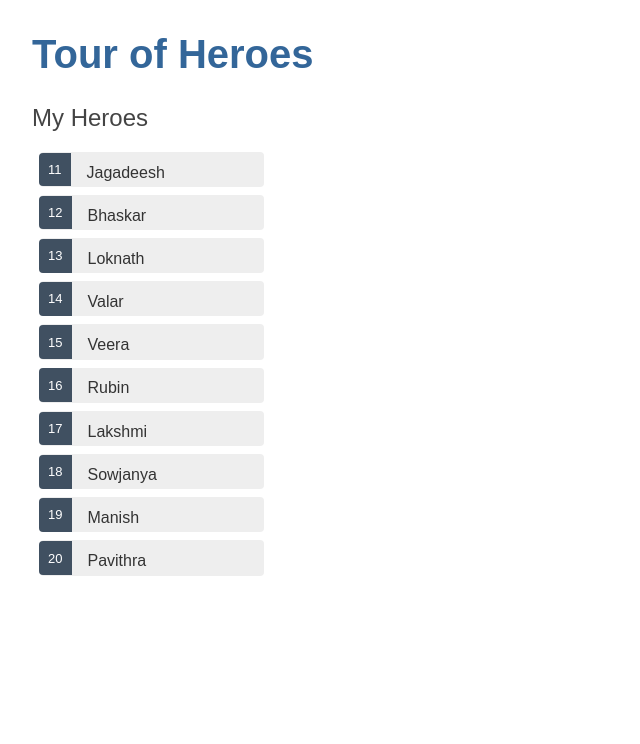
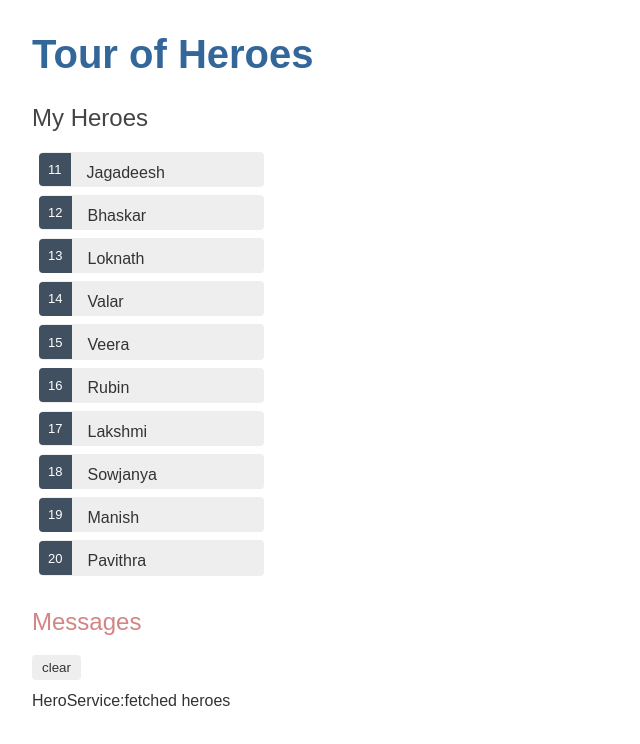
Before and after one commit to nakkajagadeesh12/angular-tout-of-heroes, an Angular app: page / in a window 1280 px wide. Shown: the top 744 px of the page, without its empty margins (0-640 px from the left). Built offline with nearby package versions, Linux system fonts and the light colour scheme.

Commit message:
4 files modified, 4 added

```diff
--- a/src/app/app.component.html
+++ b/src/app/app.component.html
@@ -1,5 +1,6 @@
 <h1>{{title}}</h1>
 <app-heroes></app-heroes>
+<app-messages></app-messages>
 
 <!--
 Copyright Google LLC. All Rights Reserved.
--- a/src/app/hero.service.ts
+++ b/src/app/hero.service.ts
@@ -1,15 +1,18 @@
 import { Injectable } from '@angular/core';
 import { Hero } from './hero';
 import { HEROES } from './mock-heroes';
+import { Observable, of } from 'rxjs';
+import { MessageService } from './message.service';
 
 @Injectable({
   providedIn: 'root',
 })
 export class HeroService {
 
-  constructor() { }
+  constructor(private messageService: MessageService) { }
 
-  getHeroes(): Hero[] {
-    return HEROES;
+  getHeroes(): Observable<Hero[]> {
+    this.messageService.add('HeroService:fetched heroes');
+    return of(HEROES);
   }
 }
--- a/src/app/heroes/heroes.component.ts
+++ b/src/app/heroes/heroes.component.ts
@@ -12,18 +12,17 @@
   hero: Hero[];
   selectedHero: Hero;
   constructor(private heroService: HeroService) {
-    console.log(this.hero, "hero");
   }
 
   ngOnInit() {
     this.getHeroes();
   }
   getHeroes() {
-    this.hero = this.heroService.getHeroes();
+    this.heroService.getHeroes()
+      .subscribe(heroes => this.hero = heroes);
   }
 
   onSelect(hero: Hero) {
-    console.log(hero, "hero")
     this.selectedHero = hero;
   }
 
--- /dev/null
+++ b/src/app/message.service.ts
@@ -0,0 +1,16 @@
+import { Injectable } from '@angular/core';
+
+@Injectable({
+  providedIn: 'root',
+})
+export class MessageService {
+
+  messages: string[] = [];
+  constructor() { }
+  add(message: string) {
+    this.messages.push(message);
+  }
+  clear() {
+    this.messages = [];
+  }
+}
--- /dev/null
+++ b/src/app/messages/messages.component.css
@@ -0,0 +1,33 @@
+h2 {
+  color: rgb(211, 133, 133);
+  font-family: Arial, Helvetica, sans-serif;
+  font-weight: lighter;
+}
+body {
+  margin: 2em;
+}
+body, input[text], button {
+  color: crimson;
+  font-family: Cambria, Georgia;
+}
+
+button.clear {
+  font-family: Arial;
+  background-color: #eee;
+  border: none;
+  padding: 5px 10px;
+  border-radius: 4px;
+  cursor: hand;
+}
+button:hover {
+  background-color: #cfd8dc;
+}
+button:disabled {
+  background-color: #eee;
+  color: #aaa;
+  cursor: auto;
+}
+button.clear {
+  color: #333;
+  margin-bottom: 12px;
+}
--- /dev/null
+++ b/src/app/messages/messages.component.html
@@ -0,0 +1,5 @@
+<div *ngIf="messageService.messages.length">
+	<h2>Messages</h2>
+	<button class="clear" (click)="messageService.clear()">clear</button>
+  <div *ngFor="let message of messageService.messages">{{message}}</div>
+</div>
--- /dev/null
+++ b/src/app/messages/messages.component.ts
@@ -0,0 +1,16 @@
+import { Component, OnInit } from '@angular/core';
+import { MessageService } from '../message.service';
+
+@Component({
+  selector: 'app-messages',
+  templateUrl: './messages.component.html',
+  styleUrls: ['./messages.component.css']
+})
+export class MessagesComponent implements OnInit {
+
+  constructor(private messageService: MessageService) { }
+
+  ngOnInit() {
+  }
+
+}
```
Also changed, not shown: src/app/app.module.ts (+5 -2 lines).
